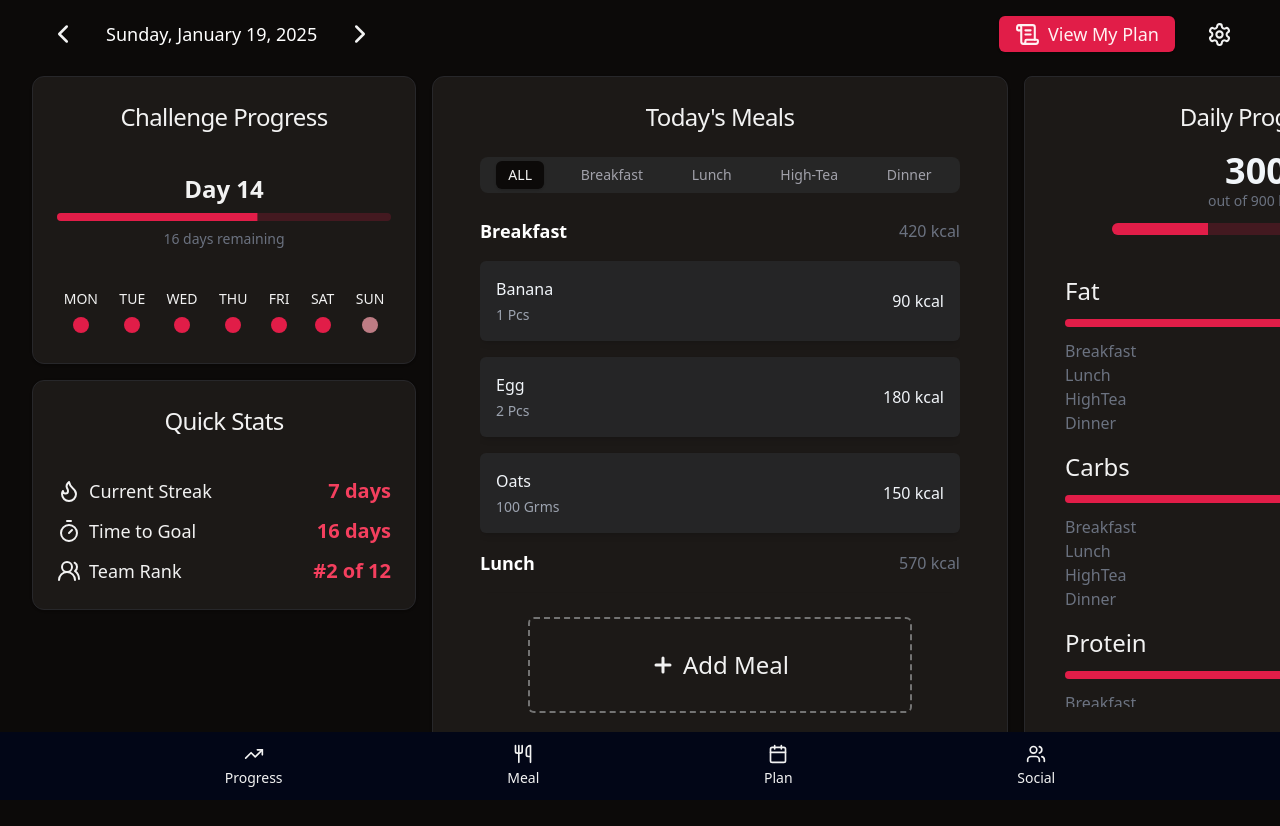
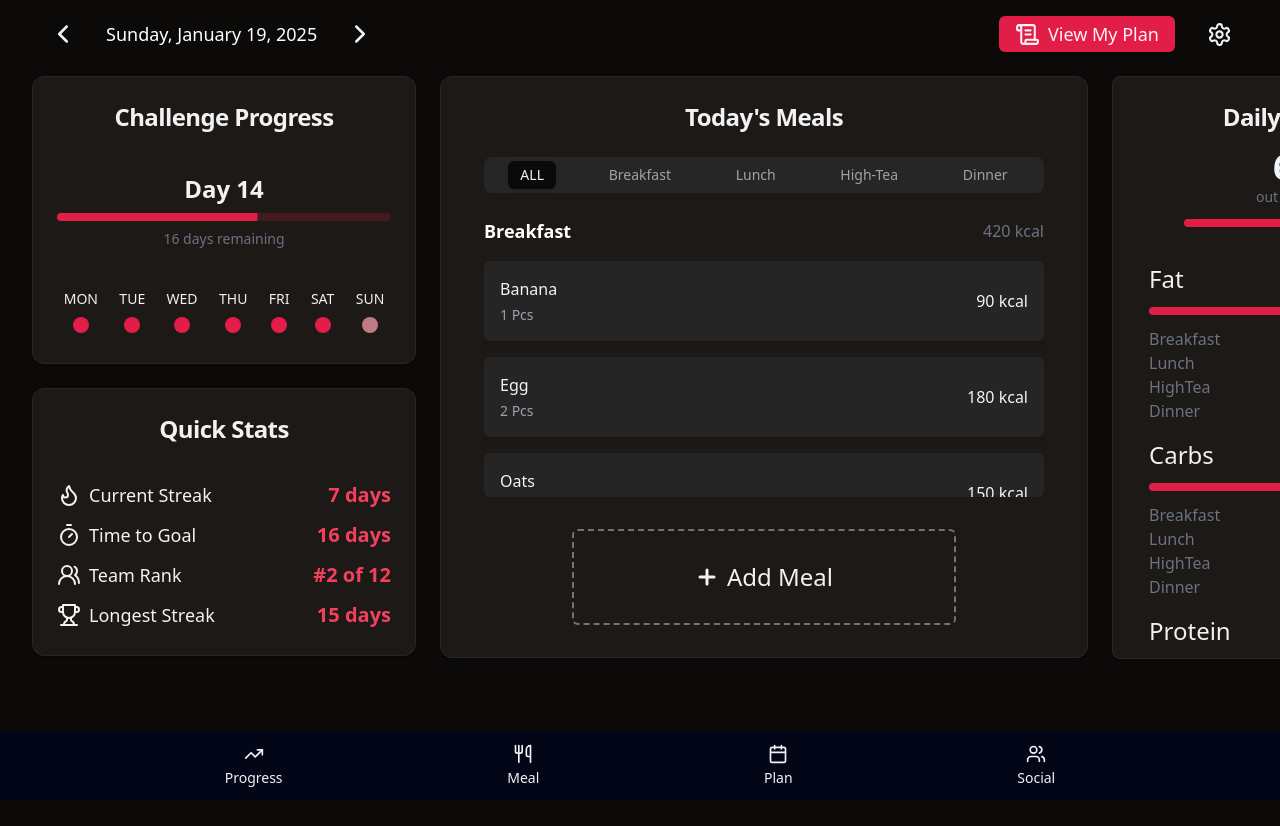
Before and after one commit to sankalpaacharya/planmydiet, a React (Vite) app in the folder apps/client/: page / in a window 1280 px wide. Shown: the top 826 px of the page. After the commit the page ends 800 px from the top, so only its background shows below. Built offline with nearby package versions, Linux system fonts and the light colour scheme.

Commit message:
refactor(homepage) : refactor the sizing, spacing and add 1 more Quick Stat

```diff
--- a/apps/client/src/components/challengeProgress.tsx
+++ b/apps/client/src/components/challengeProgress.tsx
@@ -21,7 +21,7 @@ const ChallengeProgress = ({ planDuration, currDay }: ChallengeProps) => {
   return (
     <Card className="w-96 h-72 flex flex-col gap-4">
       <CardHeader>
-        <CardTitle className="text-2xl font-normal text-center">
+        <CardTitle className="text-2xl font-semibold text-center">
           Challenge Progress
         </CardTitle>
       </CardHeader>
--- a/apps/client/src/components/dailyProgress.tsx
+++ b/apps/client/src/components/dailyProgress.tsx
@@ -9,7 +9,7 @@ import { Progress } from "@/components/ui/progress";
 import { ScrollArea } from "@/components/ui/scroll-area";
 
 const defaultData = {
-  consumedCal: 300,
+  consumedCal: 600,
   targetCal: 900,
   nutrients: {
     fats: {
@@ -95,9 +95,9 @@ const NutrientProgress = ({
 
 export default function DailyProgress({ dailyData = defaultData }) {
   return (
-    <Card className="w-125 rounded-lg">
+    <Card className="w-96 rounded-lg">
       <CardHeader className="pb-6">
-        <CardTitle className="text-2xl font-normal text-center mb-3">
+        <CardTitle className="text-2xl font-semibold text-center mb-2">
           Daily Progress
         </CardTitle>
         <CardDescription className="text-center">
@@ -108,12 +108,12 @@ export default function DailyProgress({ dailyData = defaultData }) {
           <div className="flex justify-center">
             <Progress
               value={(dailyData.consumedCal * 100) / dailyData.targetCal}
-              className="h-3 mt-3 max-w-72"
+              className="h-2 mt-3 max-w-60"
             />
           </div>
         </CardDescription>
       </CardHeader>
-      <ScrollArea className="w-full h-125 p-4">
+      <ScrollArea className="w-full h-125 p-3 mb-1">
         <CardContent className="flex flex-col items-center gap-4">
           <NutrientProgress title="Fat" data={dailyData.nutrients.fats} />
           <NutrientProgress title="Carbs" data={dailyData.nutrients.carbs} />
--- a/apps/client/src/components/mealLogger.tsx
+++ b/apps/client/src/components/mealLogger.tsx
@@ -51,7 +51,7 @@ export default function MealLogger({ meal = defaultData }) {
     if (!mealData || mealData.length === 0) return null;
 
     return (
-      <div className="flex flex-col pb-4">
+      <div className="flex flex-col">
         <div className="flex justify-between items-center mb-4">
           <p className="text-lg font-semibold text-white">
             {mealType.charAt(0).toUpperCase() +
@@ -86,20 +86,20 @@ export default function MealLogger({ meal = defaultData }) {
   }
 
   return (
-    <Card className="w-150 h-max flex flex-col items-center pb-4">
+    <Card className="w-150 h-max flex flex-col items-center pb-2">
       <CardHeader>
-        <CardTitle className="text-2xl font-normal ">Today's Meals</CardTitle>
+        <CardTitle className="text-2xl font-semibold ">Today's Meals</CardTitle>
       </CardHeader>
       <CardContent>
         <Tabs defaultValue="all">
-          <TabsList className="w-128 justify-around mb-4">
+          <TabsList className="w-144 justify-around mb-4">
             <TabsTrigger value="all">ALL</TabsTrigger>
             <TabsTrigger value="breakfast">Breakfast</TabsTrigger>
             <TabsTrigger value="lunch">Lunch</TabsTrigger>
             <TabsTrigger value="high_tea">High-Tea</TabsTrigger>
             <TabsTrigger value="dinner">Dinner</TabsTrigger>
           </TabsList>
-          <ScrollArea className="h-96 rounded-md">
+          <ScrollArea className="h-72 rounded-md mb-2">
             <TabsContent value="all">
               {(
                 ["breakfast", "lunch", "high_tea", "dinner"] as Array<
--- a/apps/client/src/components/quickStats.tsx
+++ b/apps/client/src/components/quickStats.tsx
@@ -1,5 +1,5 @@
 import { Card, CardHeader, CardTitle, CardContent } from "@/components/ui/card";
-import { Flame, Timer, UsersRound } from "lucide-react";
+import { Flame, Timer, UsersRound, Trophy } from "lucide-react";
 type QuickStatsProps = {
   currentStreak: number;
   teamSize: number;
@@ -14,9 +14,9 @@ const QuickStats = ({
   rank,
 }: QuickStatsProps) => {
   return (
-    <Card className="w-96 flex flex-col gap-4">
+    <Card className="w-96 flex flex-col gap-3 pb-0.5">
       <CardHeader>
-        <CardTitle className="text-2xl font-normal text-center">
+        <CardTitle className="text-2xl font-semibold text-center">
           Quick Stats
         </CardTitle>
       </CardHeader>
@@ -50,6 +50,15 @@ const QuickStats = ({
             #{rank} of {teamSize}
           </p>
         </div>
+        <div className="flex justify-between items-center">
+          <div className="flex items-center gap-2">
+            <Trophy />
+            <p className="text-lg font-normal">Longest Streak </p>
+          </div>
+          <p className="text-xl font-semibold text-rose-500">
+            15 days
+          </p>
+        </div>
       </CardContent>
     </Card>
   );
--- a/apps/client/src/pages/HomePage.tsx
+++ b/apps/client/src/pages/HomePage.tsx
@@ -6,8 +6,8 @@ import DailyProgress from "@/components/dailyProgress";
 export default function HomePage() {
   return (
     <div className="m-auto pb-16">
-      <main className="flex gap-4 px-8 py-2 max-w-7xl">
-        <div className="flex flex-col gap-4">
+      <main className="flex gap-6 px-8 py-2 max-w-7xl">
+        <div className="flex flex-col gap-6">
           <ChallengeProgress planDuration={30} currDay={14} />
           <QuickStats
             currentStreak={7}
--- a/apps/client/tailwind.config.js
+++ b/apps/client/tailwind.config.js
@@ -52,10 +52,10 @@ export default {
   			}
   		},
 			spacing :{
-				'125': '29rem',
+				'125': '25.2rem',
 				'128': '30rem',
         '144': '35rem',
-        '150': '36rem',
+        '150': '40.5rem',
 			}
   	}
   },
```
